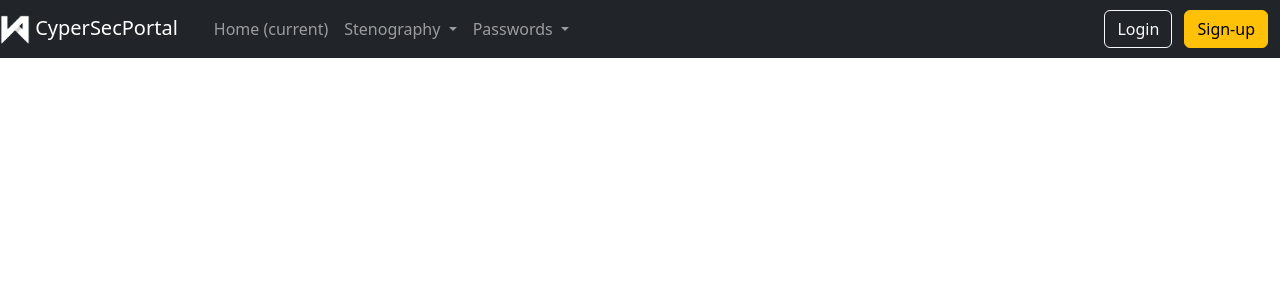
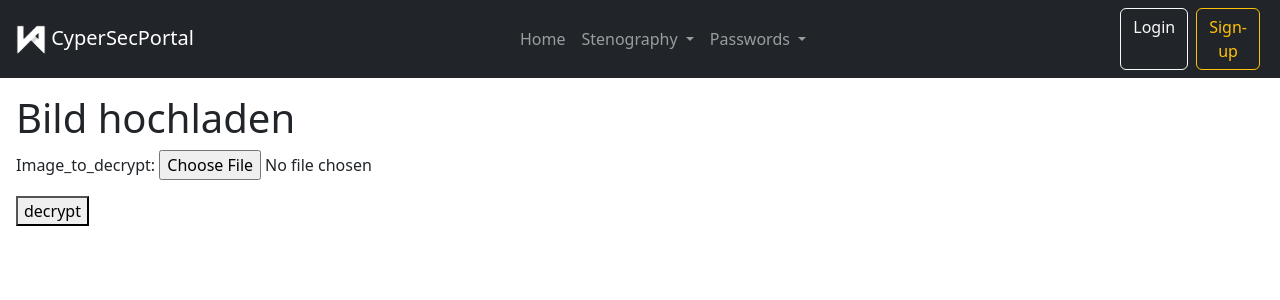
Before and after one commit to adelbables/CyperSecPortal, a Django app: page /upload-decrypt/ in a window 1280 px wide. Shown: the top 300 px of the page. Run offline with Django 4.2, Linux system fonts and the light colour scheme; some libraries are stand-ins or nearby versions.

Commit message:
fixed styling issues for the navbar

```diff
--- a/templates/base.html
+++ b/templates/base.html
@@ -1,15 +1,16 @@
 {% load static %}
 <!DOCTYPE html>
 <html lang="en">
-        <meta charset="UTF-8">
+    <head>
+    <meta charset="UTF-8">
         <title>{% block title%}{% endblock %}</title>
-        <link rel="stylesheet" type="text/css" href="{% static 'boot/css/bootstrap.css' %}"/>
+            <link rel="stylesheet" type="text/css" href="{% static 'boot/css/bootstrap.css' %}"/>
         <script type="text/javascript" src="{% static 'boot/js/bootstrap.bundle.min.js' %}"></script>
     </head>
     <body>
-        <nav class="navbar navbar-expand-lg navbar-dark bg-dark">
-              <a class="navbar-brand" href="#">
-                  <img src="{% static "images/A7B_logo.png" %}" width="30" height="30" class="inline-group" alt="">
+        <nav class="px-3 navbar navbar-expand-lg navbar-dark bg-dark">
+              <a class="navbar-brand" href="{% url 'home' %}">
+                  <img src="{% static "images/A7B_logo.png" %}" width="30" height="30" class="inline-group" alt="A7B_logo">
                     CyperSecPortal
               </a>
             <div class="container">
@@ -18,9 +19,9 @@
                     <span class="navbar-toggler-icon"></span>
                 </button>
                 <div class="collapse navbar-collapse" id="navbarSupportedContent">
-                    <ul class="navbar-nav mr-auto">
+                    <ul class="navbar-nav m-auto">
                         <li class="nav-item active">
-                        <a class="nav-link" href="{% url 'home' %}">Home <span class="sr-only">(current)</span></a>
+                        <a class="nav-link" href="{% url 'home' %}">Home</a>
                         </li>
                         <li class="nav-item dropdown">
                             <a class="nav-link dropdown-toggle" href="#" id="navbarDropdown" role="button" data-bs-toggle="dropdown" aria-haspopup="true" aria-expanded="true">
@@ -44,17 +45,19 @@
                         </li>
                     </ul>
                 </div>
-                <div class="text-end">
-                    {% if user.is_authenticated %}
-                        <button type="button" class="btn btn-outline-light me-2" href="{% url "logout" %}" role="button">Logout</button>
-                    {% else %}
-                        <button type="button" class="btn btn-outline-light me-2" href="{% url "login" %}" role="button">Login</button>
-                        <button type="button" class="btn btn-warning" href="{% url "sign up" %}" role="button">Sign-up</button>
-                    {% endif %}
-                 </div>
+            </div>
+
+            <div class="d-flex">
+                {% if user.is_authenticated %}
+                    <a class="px-2 btn btn-dark" href="{% url "logout" %}" role="button">Logout</a>
+                {% else %}
+                    <a class="mx-1 btn btn-outline-light" href="{% url "login" %}" role="button">Login</a>
+                    <a class="mx-1 btn btn-outline-warning" href="{% url "sign up" %}" role="button">Sign-up</a>
+                {% endif %}
             </div>
         </nav>
-
-        {% block conttent %}{% endblock %}
+        <div class="p-3">
+            {% block contents %}{% endblock %}
+        </div>
     </body>
 </html>
```
